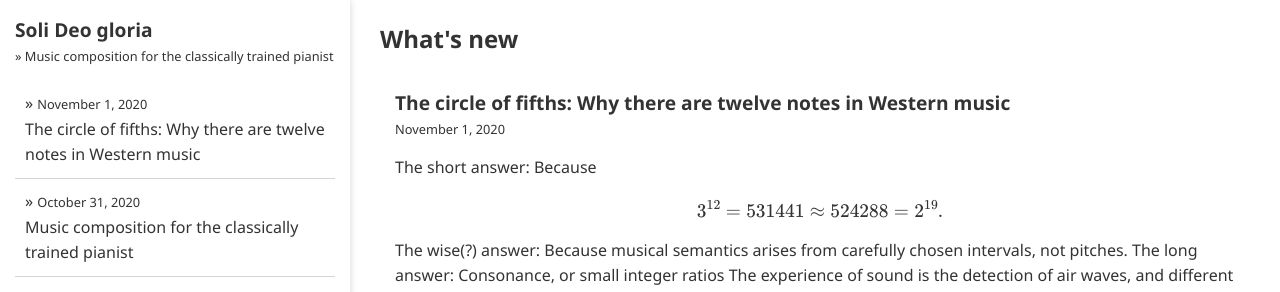
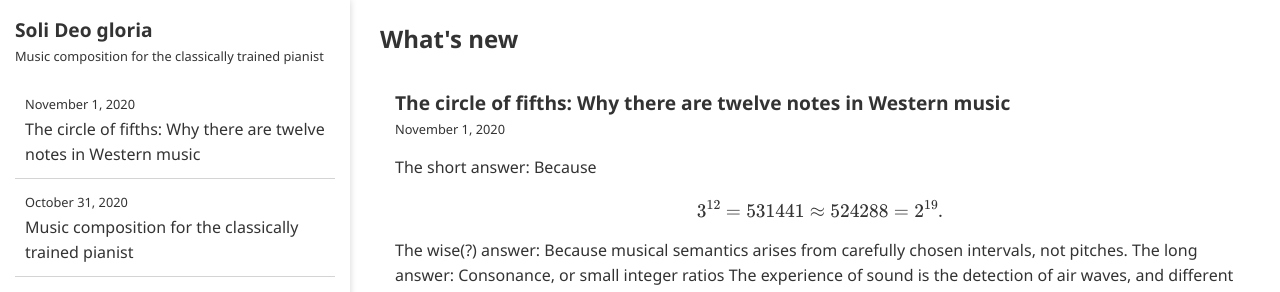
Before and after one commit to ansyblenetwork/sdg, a Jekyll site: the page built from index.html, in a window 1280 px wide. Shown: the top 292 px of the page. Built offline with Jekyll 4.4.1, drawn with Linux system fonts in a browser that asks for light colours; formulas are drawn with MathJax 3.

Commit message:
Update page.html

```diff
--- a/_layouts/page.html
+++ b/_layouts/page.html
@@ -17,14 +17,14 @@
 		<div class="sidebar">
 		<div class="rpanel" style="flex-grow: 1; position:relative; min-width:250px;" id="accountPanel">
 			<h2><a href="{{ "" | absolute_url }}">Soli Deo gloria</a></h2>
-			<div style="margin-bottom:15px" class="date-format" style="padding-bottom:15px">&raquo;&nbsp;Music composition for the classically trained pianist</div>
+			<div style="margin-bottom:15px" class="date-format" style="padding-bottom:15px">Music composition for the classically trained pianist</div>
 			<ul style="overflow:auto;">
 				{% for post in site.posts %}
 					{% if page.title == post.title %}
-						<li id="specialPost" style="background-color:#f4f4f4">&raquo;&nbsp;<span class="date-format">{{ post.date | date: "%B %-d, %Y" }}</span><br>
+						<li id="specialPost" style="background-color:#f4f4f4"><span class="date-format">{{ post.date | date: "%B %-d, %Y" }}</span><br>
 							{{ post.title }}</li>
 					{% else %}
-						<li>&raquo;&nbsp;<span class="date-format">{{ post.date | date: "%B %-d, %Y" }}</span><br>
+						<li><span class="date-format">{{ post.date | date: "%B %-d, %Y" }}</span><br>
 							<a href="{{ post.url | relative_url }}">{{ post.title }}</a></li>
 					{% endif %}
 				{% endfor %}
```
